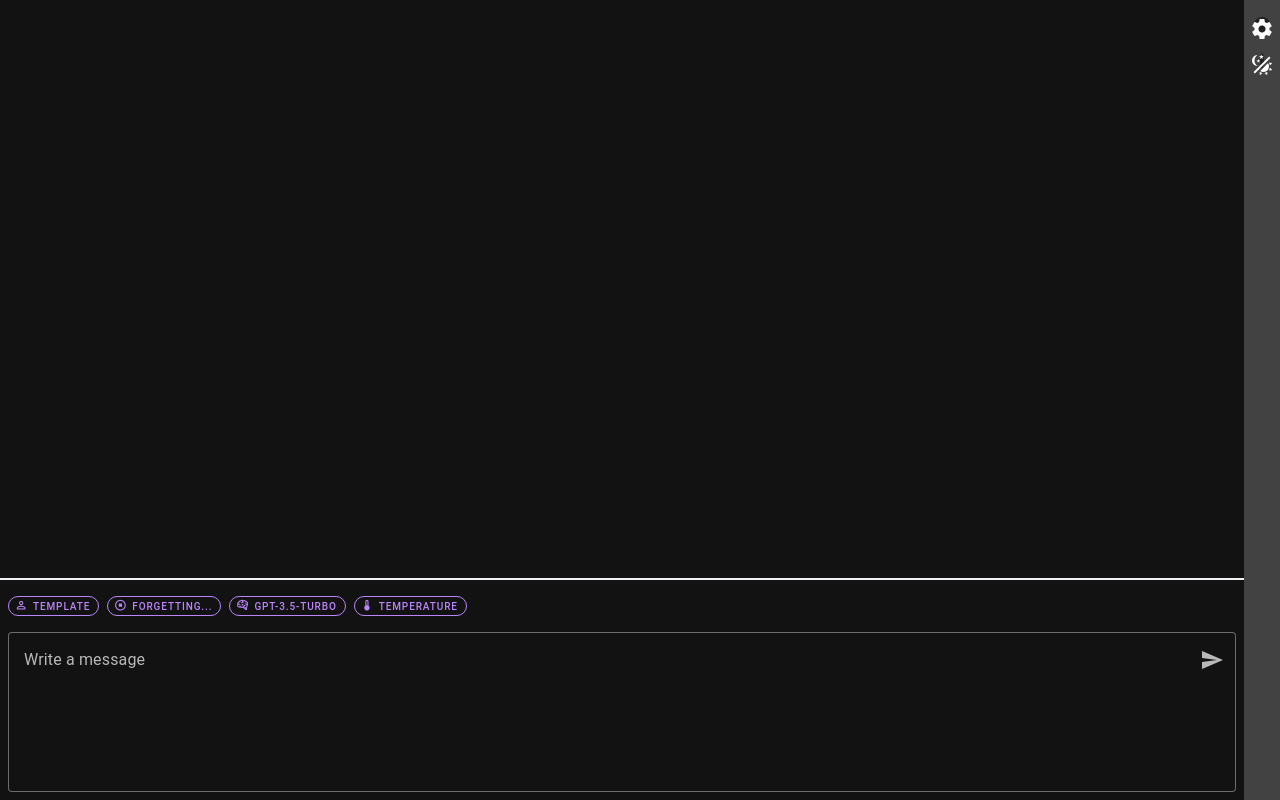
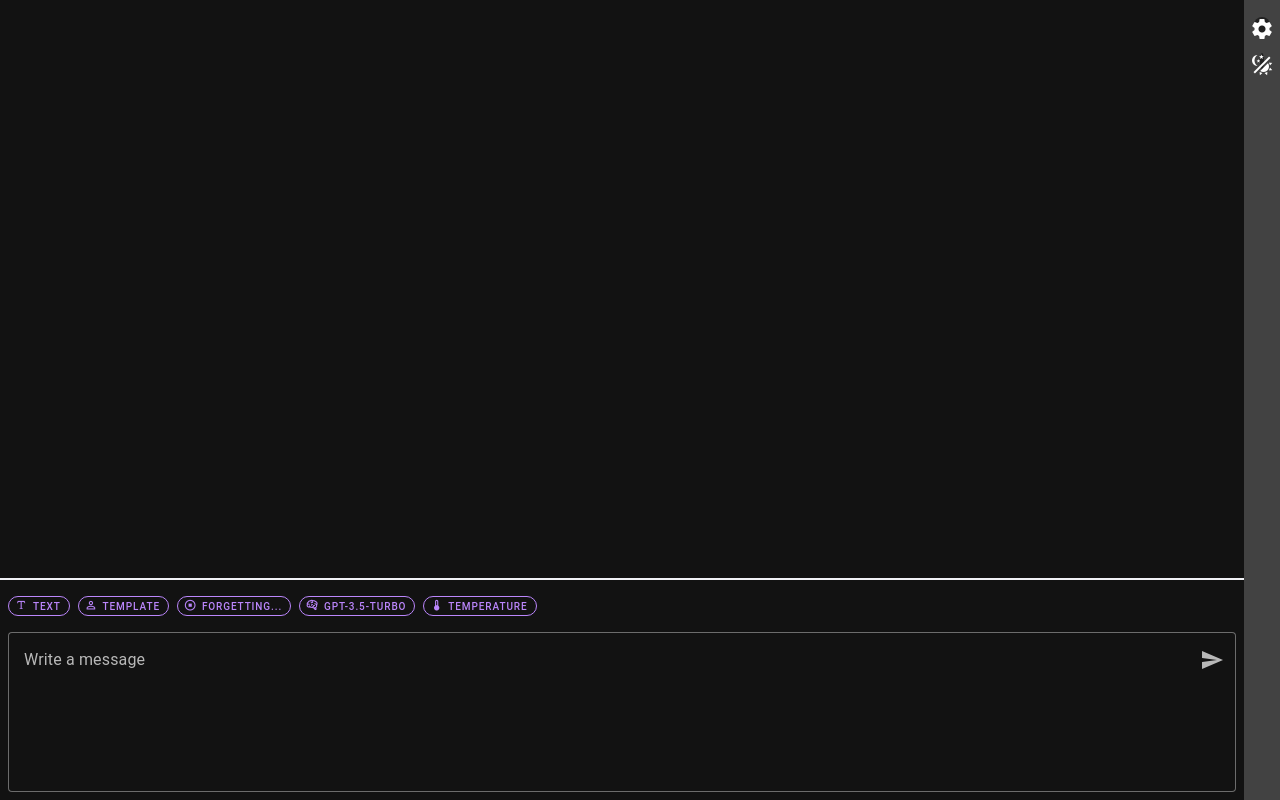
Before and after one commit to seonWKim/ai-sidebar, a Vue app: page /index.html in a window 1280 px wide. Built offline with nearby package versions, Linux system fonts and the light colour scheme.

Commit message:
Add chat-type selector

```diff
--- /dev/null
+++ b/src/common/chat-type.ts
@@ -0,0 +1,37 @@
+/**
+ * Stores information of specific chat type.
+ */
+class ChatType {
+  constructor(
+    name: string,
+    icon: string,
+    messageTemplate: boolean,
+    rememberContext: boolean,
+    openaiModel: boolean,
+    temperature: boolean
+  ) {
+    this.name = name;
+    this.icon = icon;
+    this.messageTemplate = messageTemplate;
+    this.rememberContext = rememberContext;
+    this.openaiModel = openaiModel;
+    this.temperature = temperature;
+  }
+
+  name: string;
+  icon: string;
+  messageTemplate: boolean;
+  rememberContext: boolean;
+  openaiModel: boolean;
+  temperature: boolean;
+}
+
+/**
+ * Stores all chat types in the system.
+ */
+const ChatTypes = {
+  TEXT: new ChatType('Text', 'mdi-format-text', true, true, true, true),
+  IMAGE: new ChatType('Image', 'mdi-image-outline', false, false, false, false),
+};
+
+export { ChatType, ChatTypes };
--- a/src/components/Chat.vue
+++ b/src/components/Chat.vue
@@ -20,7 +20,10 @@ import OpenaiTemperatureModal from '@/components/config/OpenaiTemperatureModal.v
 import _ from 'lodash';
 import OpenaiContextMemorizerModal from '@/components/config/OpenaiContextMemorizerModal.vue';
 import { messageTemplateInputPlaceholder } from '@/common/templates';
+import { ChatType, ChatTypes } from '@/common/chat-type';
+import ChatTypeSelector from '@/components/config/ChatTypeSelector.vue';
 
+const selectedChatType = ref<ChatType>(ChatTypes.TEXT);
 const messageTemplate = ref('');
 const showMessageTemplate = ref(false);
 const scrollTarget: Ref<any> = ref();
@@ -50,6 +53,14 @@ function getReceived(): Ref<Message> {
     originalText: [],
     canceled: false,
   });
+}
+
+/**
+ * Update the {@link selectedChatType} which is used for determining the type of chat.
+ * @param chatType Text, Image ... etc
+ */
+function updateChatType(chatType: ChatType) {
+  selectedChatType.value = chatType;
 }
 
 /**
@@ -321,26 +332,29 @@ function getMessageCardClass(type: string) {
       <div class="selectbox-area">
         <v-slide-group v-model="model" show-arrows>
           <v-slide-group-item>
+            <chat-type-selector custom-style="mr-2" @update-chat-type="updateChatType" />
+          </v-slide-group-item>
+          <v-slide-group-item v-if="selectedChatType.messageTemplate">
             <message-template-modal
               custom-style="mr-2"
               @update-message-template="updateMessageTemplate"
               @update-show-message-template="updateShowMessageTemplate"
             />
           </v-slide-group-item>
-          <v-slide-group-item>
+          <v-slide-group-item v-if="selectedChatType.rememberContext">
             <openai-context-memorizer-modal
               custom-style="mr-2"
               @update-remember-context="updateRememberContext"
             />
           </v-slide-group-item>
-          <v-slide-group-item>
+          <v-slide-group-item v-if="selectedChatType.openaiModel">
             <openai-model-selector
               :selected-model="selectedModel"
               custom-style="mr-2"
               @update-openai-model="updateOpenaiModel"
             />
           </v-slide-group-item>
-          <v-slide-group-item>
+          <v-slide-group-item v-if="selectedChatType.temperature">
             <openai-temperature-modal
               :selected-temperature="selectedTemperature"
               @update-openai-temperature="updateOpenaiTemperature"
--- /dev/null
+++ b/src/components/config/ChatTypeSelector.vue
@@ -0,0 +1,55 @@
+<script setup lang="ts">
+import { ref } from 'vue';
+import { ChatType, ChatTypes } from '@/common/chat-type';
+
+const props = defineProps({
+  selectedChatType: {
+    type: ChatType,
+    default: ChatTypes.TEXT,
+  },
+  customStyle: {
+    type: String,
+    default: null,
+  },
+});
+
+const emits = defineEmits(['updateChatType']);
+
+const chatTypes: ChatType[] = Object.values(ChatTypes);
+const selectedChatType: ref<ChatType> = ref(props.selectedChatType);
+
+/**
+ * Select a role from the list of {@link OpenaiModel} values.
+ * Used as a parameter for OpenAI API request.
+ * @param chatTypeStr OpenAi Model
+ */
+function selectModel(chatTypeStr: ChatType) {
+  selectedChatType.value = chatTypeStr;
+  emits('updateChatType', selectedChatType.value);
+}
+</script>
+
+<template>
+  <v-menu>
+    <template v-slot:activator="{ props }">
+      <v-btn
+        size="x-small"
+        :prepend-icon="selectedChatType.icon"
+        rounded
+        variant="outlined"
+        color="primary"
+        :class="customStyle"
+        v-bind="props"
+      >
+        {{ selectedChatType.name }}
+      </v-btn>
+    </template>
+    <v-list>
+      <v-list-item v-for="(model, index) in chatTypes" :key="index" @click="selectModel(model)">
+        <v-list-item-title>{{ model.name }}</v-list-item-title>
+      </v-list-item>
+    </v-list>
+  </v-menu>
+</template>
+
+<style scoped></style>
```
